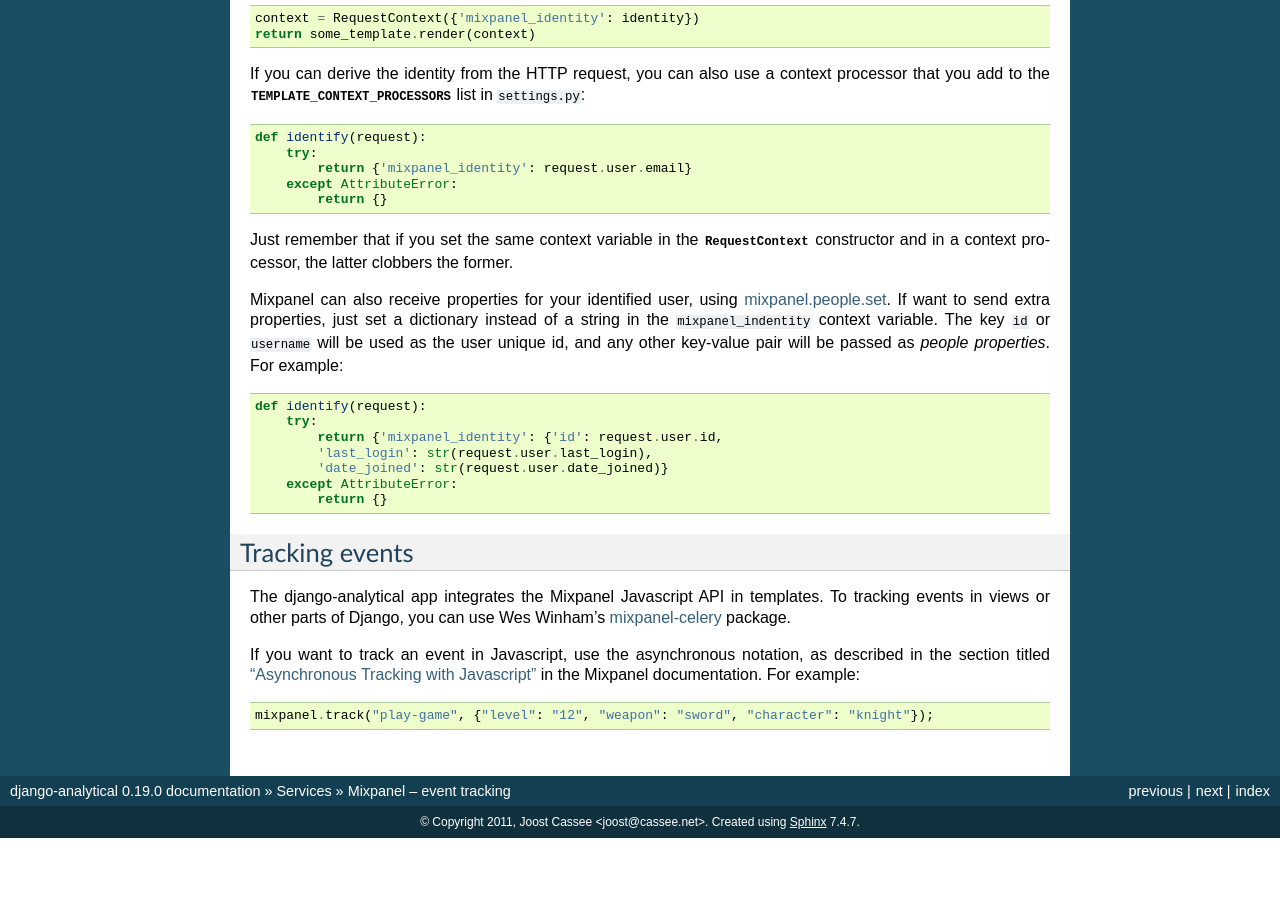
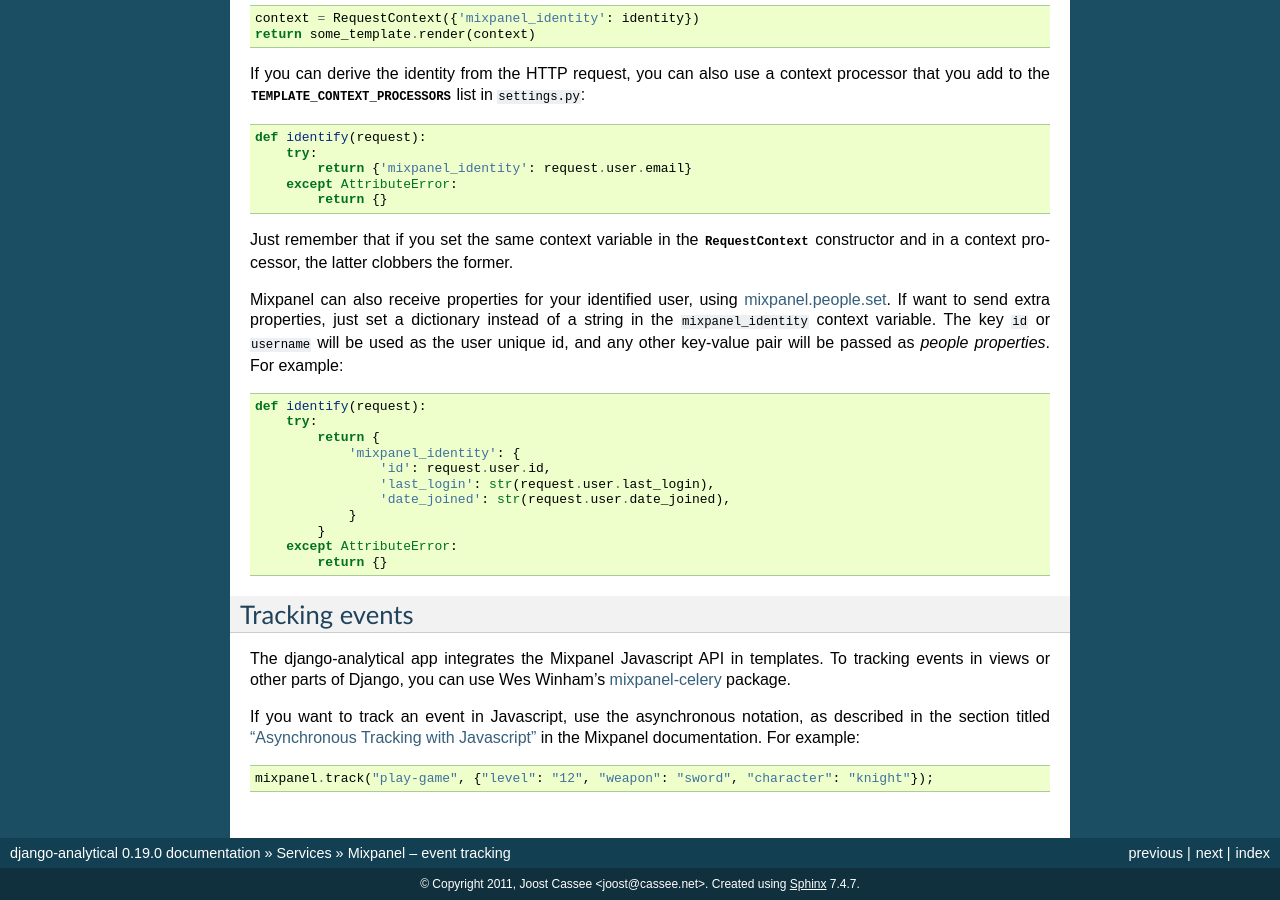
Before and after one commit to jazzband/django-analytical, a Sphinx documentation site: the page built from docs/services/mixpanel.rst, in a window 1280 px wide and 900 px high, scrolled down 1207 px. Built offline with Sphinx 7.4.7, drawn with Linux system fonts in a browser that asks for light colours; before the commit the page ends 2045 px from its top, so only the background shows below that.

Commit message:
Fix up docs style

```diff
--- a/docs/services/mixpanel.rst
+++ b/docs/services/mixpanel.rst
@@ -109,15 +109,27 @@
 :class:`~django.template.context.RequestContext` constructor and in a
 context processor, the latter clobbers the former.
 
-Mixpanel can also receive properties for your identified user, using `mixpanel.people.set <https://mixpanel.com/help/reference/javascript-full-api-reference#mixpanel.people.set>`_. If want to send extra properties, just set a dictionary instead of a string in the ``mixpanel_indentity`` context variable. The key ``id`` or ``username`` will be used as the user unique id, and any other key-value pair will be passed as *people properties*. For example::
+Mixpanel can also receive properties for your identified user, using
+`mixpanel.people.set`_. If want to send extra properties, just set a
+dictionary instead of a string in the ``mixpanel_identity`` context
+variable. The key ``id`` or ``username`` will be used as the user unique
+id, and any other key-value pair will be passed as *people properties*.
+For example::
 
     def identify(request):
         try:
-            return {'mixpanel_identity': {'id': request.user.id,
-            'last_login': str(request.user.last_login),
-            'date_joined': str(request.user.date_joined)}
+            return {
+                'mixpanel_identity': {
+                    'id': request.user.id,
+                    'last_login': str(request.user.last_login),
+                    'date_joined': str(request.user.date_joined),
+                }
+            }
         except AttributeError:
             return {}
+
+
+.. _`mixpanel.people.set`: https://mixpanel.com/help/reference/javascript-full-api-reference#mixpanel.people.set
 
 
 .. mixpanel-events:
```
Also changed, not shown: docs/services/uservoice.rst (+8 -6 lines).
